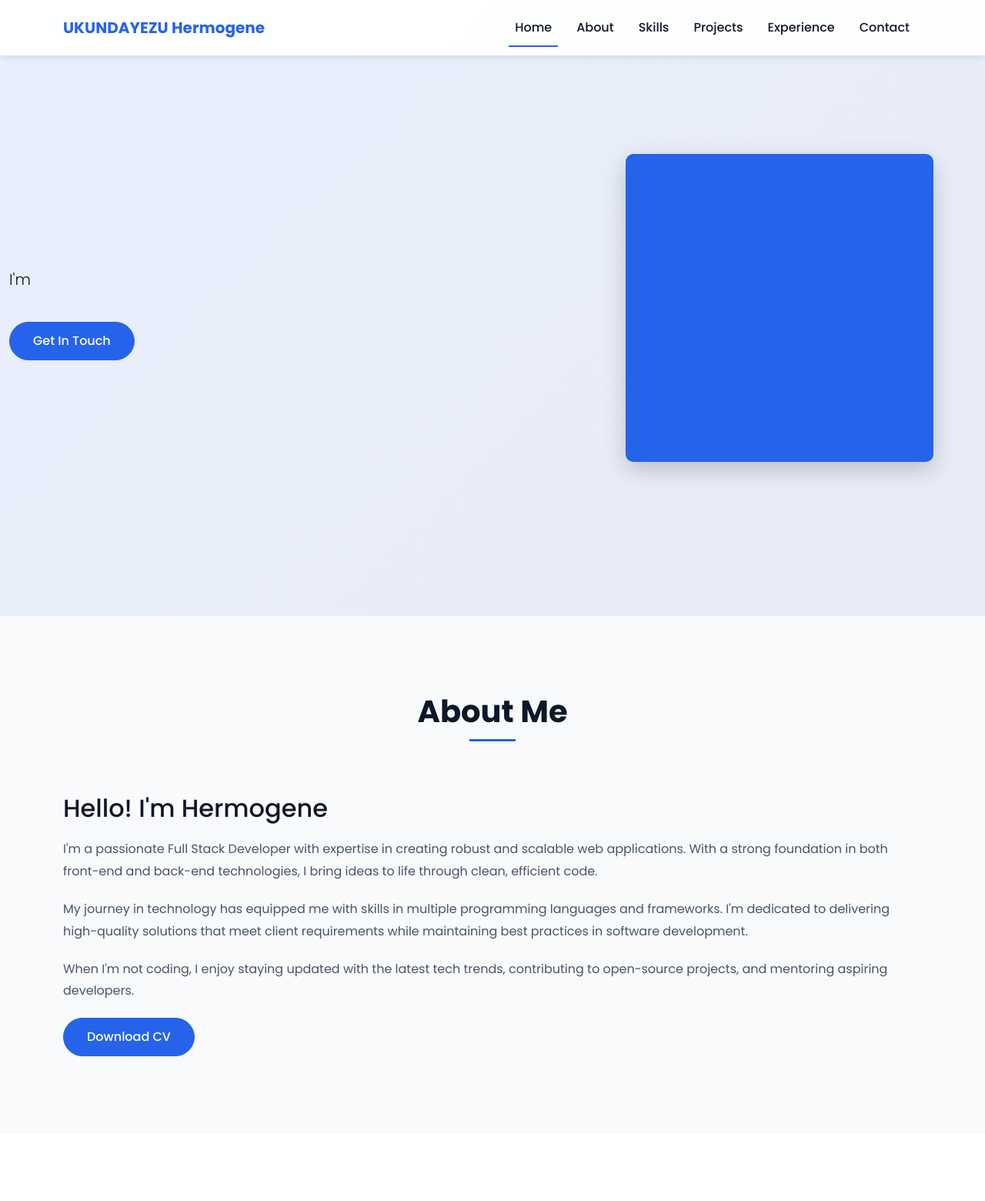
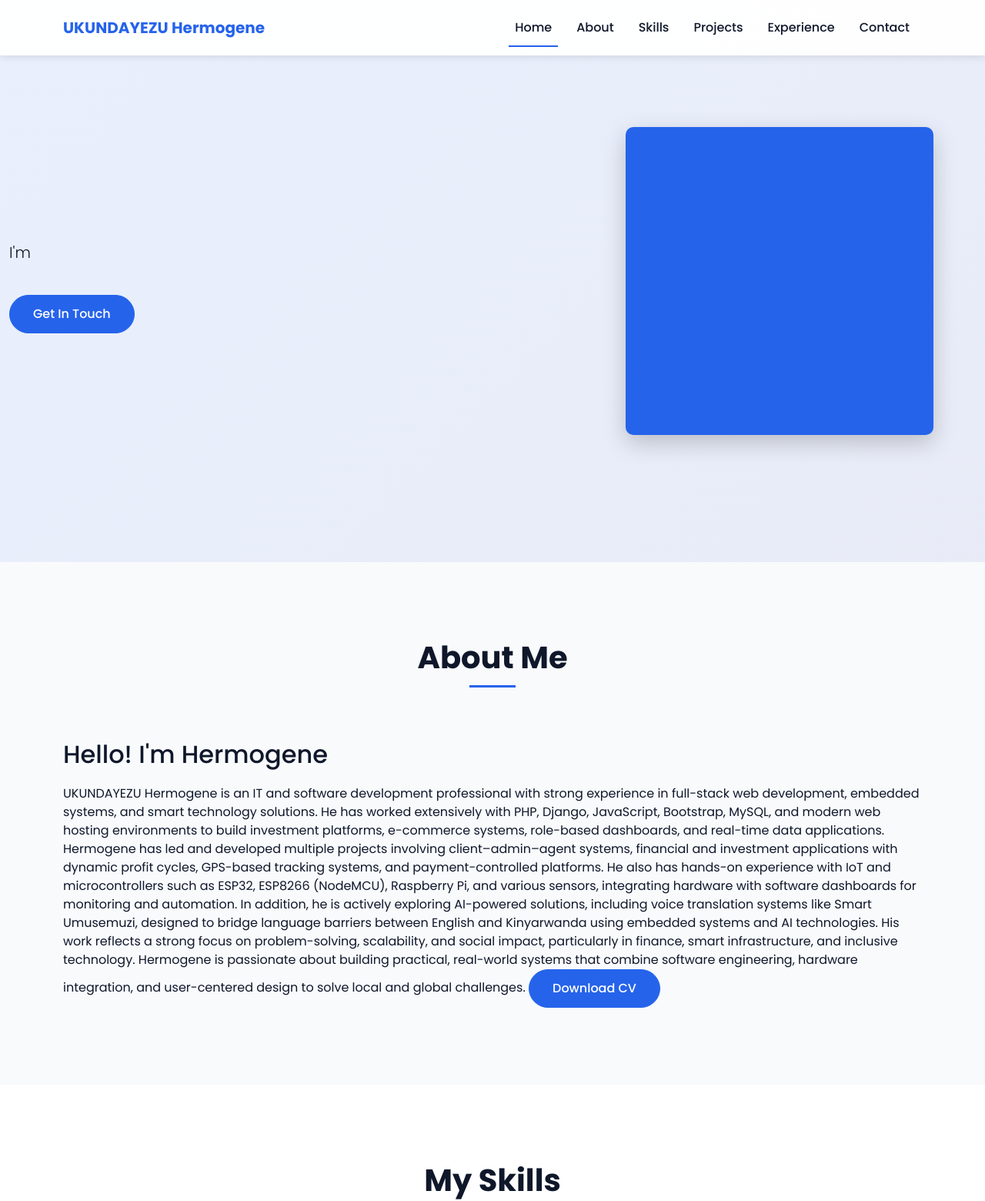
Before and after one commit to hermogene2001/myportfolio, a Django app: page / in a window 1280 px wide. Shown: the top 1560 px of the page at 77% size. Run offline with Django 5.2, Linux system fonts and the light colour scheme; data that the repository does not hold is empty.

Commit message:
Your portfolio website

```diff
--- a/static/css/style.css
+++ b/static/css/style.css
@@ -13,12 +13,18 @@ html {
     scroll-behavior: smooth;
 }
 
+/* Adjust for fixed navbar */
+body {
+    padding-top: 0;
+}
+
 /* Navigation */
 .navbar {
     background-color: rgba(255, 255, 255, 0.95);
     box-shadow: 0 2px 10px rgba(0, 0, 0, 0.1);
     padding: 1rem 0;
     transition: all 0.3s ease;
+    z-index: 1030;
 }
 
 .navbar.scrolled {
@@ -87,12 +93,14 @@ section {
 
 /* Hero Section */
 #hero {
-    height: 100vh;
+    min-height: calc(100vh - 70px);
     display: flex;
     align-items: center;
+    justify-content: center;
     background: linear-gradient(135deg, rgba(37, 99, 235, 0.1) 0%, rgba(30, 64, 175, 0.1) 100%);
     position: relative;
     overflow: hidden;
+    padding: 80px 0;
 }
 
 .hero-content {
--- a/templates/portfolio/index.html
+++ b/templates/portfolio/index.html
@@ -29,6 +29,7 @@
         box-shadow: 0 2px 10px rgba(0, 0, 0, 0.1);
         padding: 1rem 0;
         transition: all 0.3s ease;
+        z-index: 1030;
     }
 
     .navbar.scrolled {
@@ -92,12 +93,15 @@
 
     /* Hero Section */
     #hero {
-        height: 100vh;
+        min-height: calc(100vh - 70px);
         display: flex;
         align-items: center;
+        justify-content: center;
         background: linear-gradient(135deg, rgba(37, 99, 235, 0.1) 0%, rgba(30, 64, 175, 0.1) 100%);
         position: relative;
         overflow: hidden;
+        padding: 80px 0;
+    }
     }
 
     .hero-content {
@@ -561,9 +565,14 @@
         <div class="about-content">
             <div class="about-text">
                 <h3>Hello! I'm Hermogene</h3>
-                <p>I'm a passionate Full Stack Developer with expertise in creating robust and scalable web applications. With a strong foundation in both front-end and back-end technologies, I bring ideas to life through clean, efficient code.</p>
-                <p>My journey in technology has equipped me with skills in multiple programming languages and frameworks. I'm dedicated to delivering high-quality solutions that meet client requirements while maintaining best practices in software development.</p>
-                <p>When I'm not coding, I enjoy staying updated with the latest tech trends, contributing to open-source projects, and mentoring aspiring developers.</p>
+
+                UKUNDAYEZU Hermogene is an IT and software development professional with strong experience in full-stack web development, embedded systems, and smart technology solutions. He has worked extensively with PHP, Django, JavaScript, Bootstrap, MySQL, and modern web hosting environments to build investment platforms, e-commerce systems, role-based dashboards, and real-time data applications.
+
+Hermogene has led and developed multiple projects involving client–admin–agent systems, financial and investment applications with dynamic profit cycles, GPS-based tracking systems, and payment-controlled platforms. He also has hands-on experience with IoT and microcontrollers such as ESP32, ESP8266 (NodeMCU), Raspberry Pi, and various sensors, integrating hardware with software dashboards for monitoring and automation.
+
+In addition, he is actively exploring AI-powered solutions, including voice translation systems like Smart Umusemuzi, designed to bridge language barriers between English and Kinyarwanda using embedded systems and AI technologies. His work reflects a strong focus on problem-solving, scalability, and social impact, particularly in finance, smart infrastructure, and inclusive technology.
+
+Hermogene is passionate about building practical, real-world systems that combine software engineering, hardware integration, and user-centered design to solve local and global challenges.
                 <a href="#" class="btn btn-primary">Download CV</a>
             </div>
         </div>
@@ -751,8 +760,11 @@
             const targetId = this.getAttribute('href');
             const targetElement = document.querySelector(targetId);
 
+            // Calculate offset to account for fixed navbar
+            const offsetPosition = targetElement.offsetTop - document.querySelector('.navbar').offsetHeight - 20;
+
             window.scrollTo({
-                top: targetElement.offsetTop - 80,
+                top: offsetPosition,
                 behavior: 'smooth'
             });
 
```
